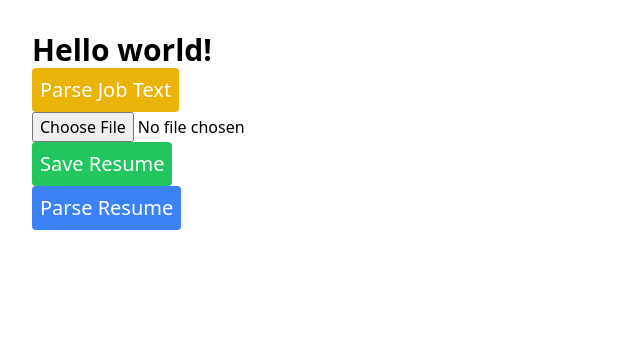
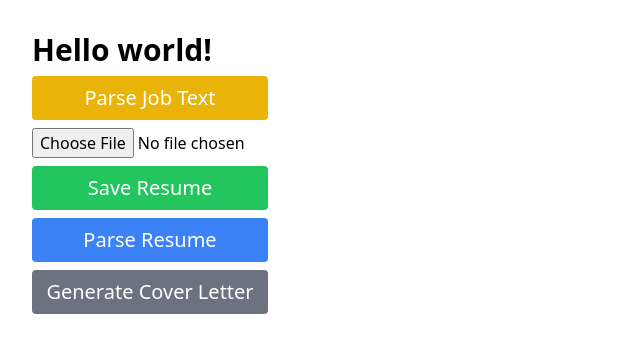
Before and after one commit to ThivRajan/Muse, a React (Vite) app: page / in a window 1280 px wide. Shown: the top 352 px of the page, without its empty margins (0-640 px from the left). Built offline with nearby package versions, Linux system fonts and the light colour scheme.

Commit message:
Update UI with stub button

```diff
--- a/src/App.tsx
+++ b/src/App.tsx
@@ -28,7 +28,7 @@ export default function App() {
   };
 
   return (
-    <div className="w-[300px] p-8">
+    <div className="w-[300px] p-8 flex flex-col gap-2">
       <h1 className="text-3xl font-bold text-black">Hello world!</h1>
       <button
         className="text-xl bg-yellow-500 text-white p-2 rounded hover:brightness-75"
@@ -49,6 +49,9 @@ export default function App() {
       >
         Parse Resume
       </button>
+      <button className="text-xl bg-gray-500 text-white p-2 rounded hover:brightness-75">
+        Generate Cover Letter
+      </button>
     </div>
   );
 }
```
